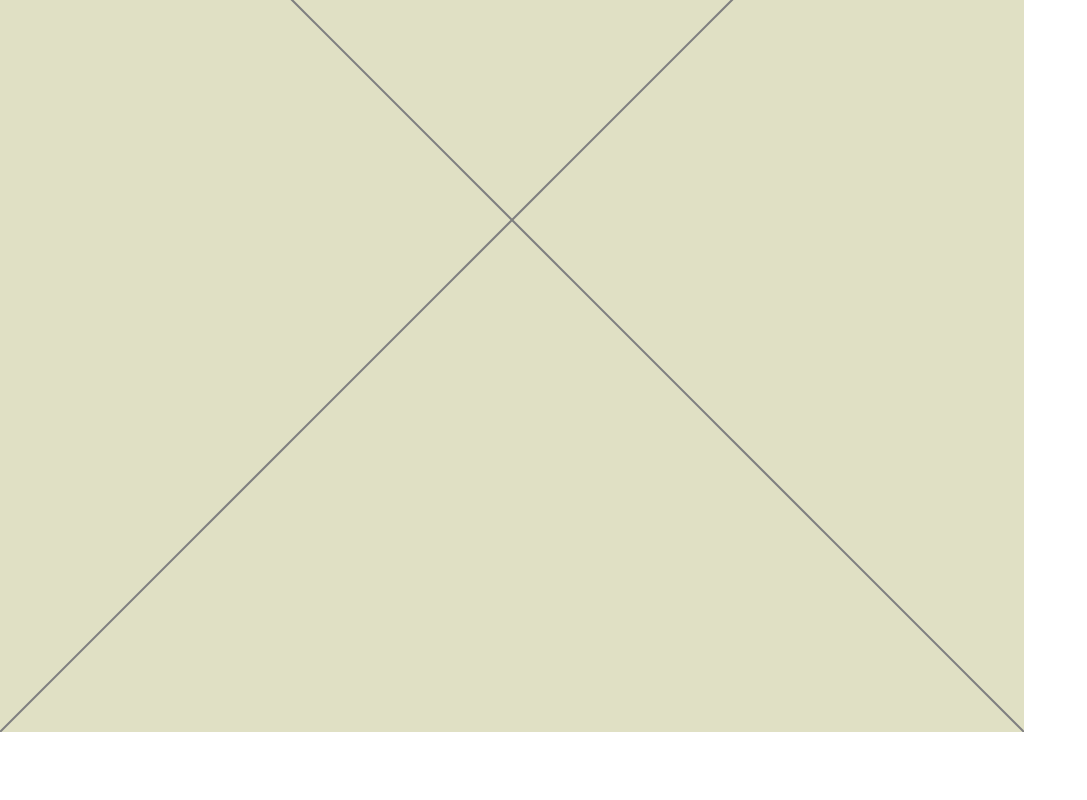
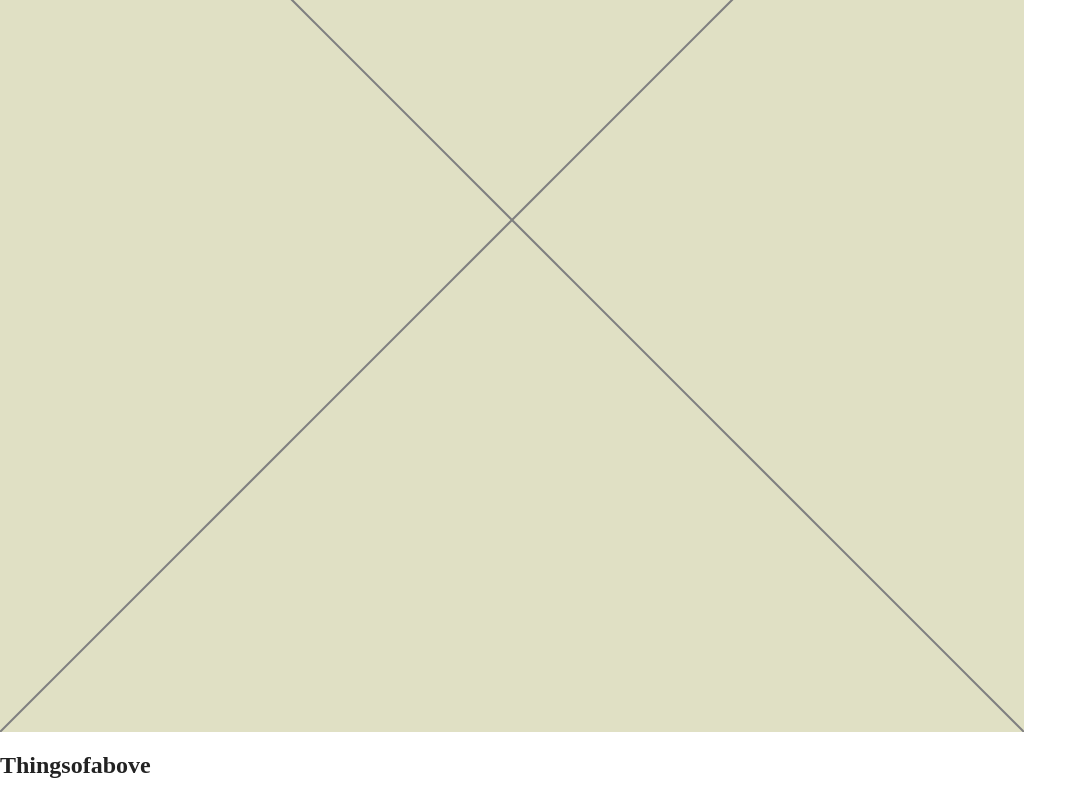
Before and after one commit to Mariessa-Pinto/mdia2003-responsivelayout, a website built with Parcel: page index.html in a window 1280 px wide. Shown: the part 5479-6279 px from the top of the page, without its empty margins (0-1087 px from the left). Before the commit the page ends 6211 px from the top, so only its background shows below. Built offline with nearby package versions, Linux system fonts and the light colour scheme.

Commit message:
things of above headings

```diff
--- a/index.html
+++ b/index.html
@@ -39,6 +39,12 @@
       <img class="page__projects__img" src="img/placeholder.svg" alt="">
     </div>
   </div>
+  <div class="page__misc">
+    <div class="page__misc__headings">
+      <h2>Thingsofabove</h2>
+      <p></p>
+    </div>
+
   <script src="js/vendor/modernizr-3.11.2.min.js"></script>
   <script src="js/plugins.js"></script>
   <script src="js/main.js"></script>
```
